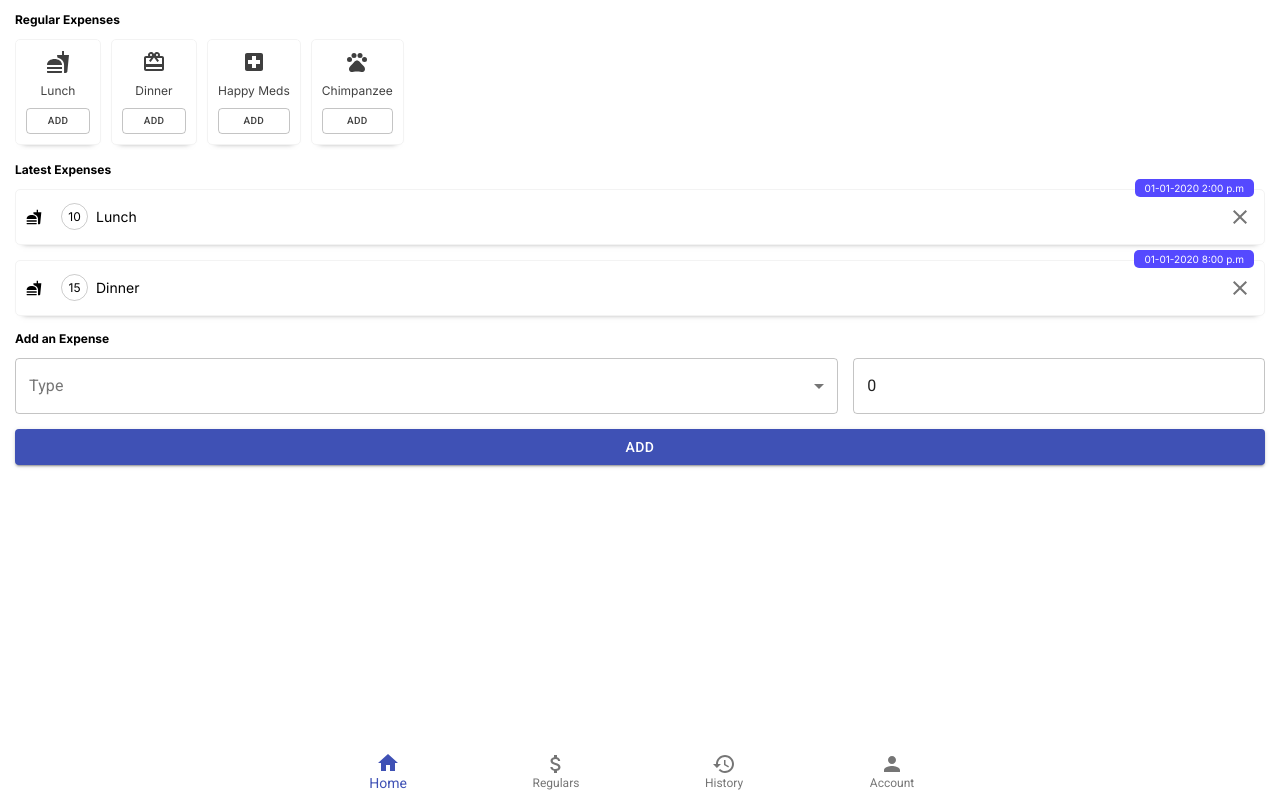
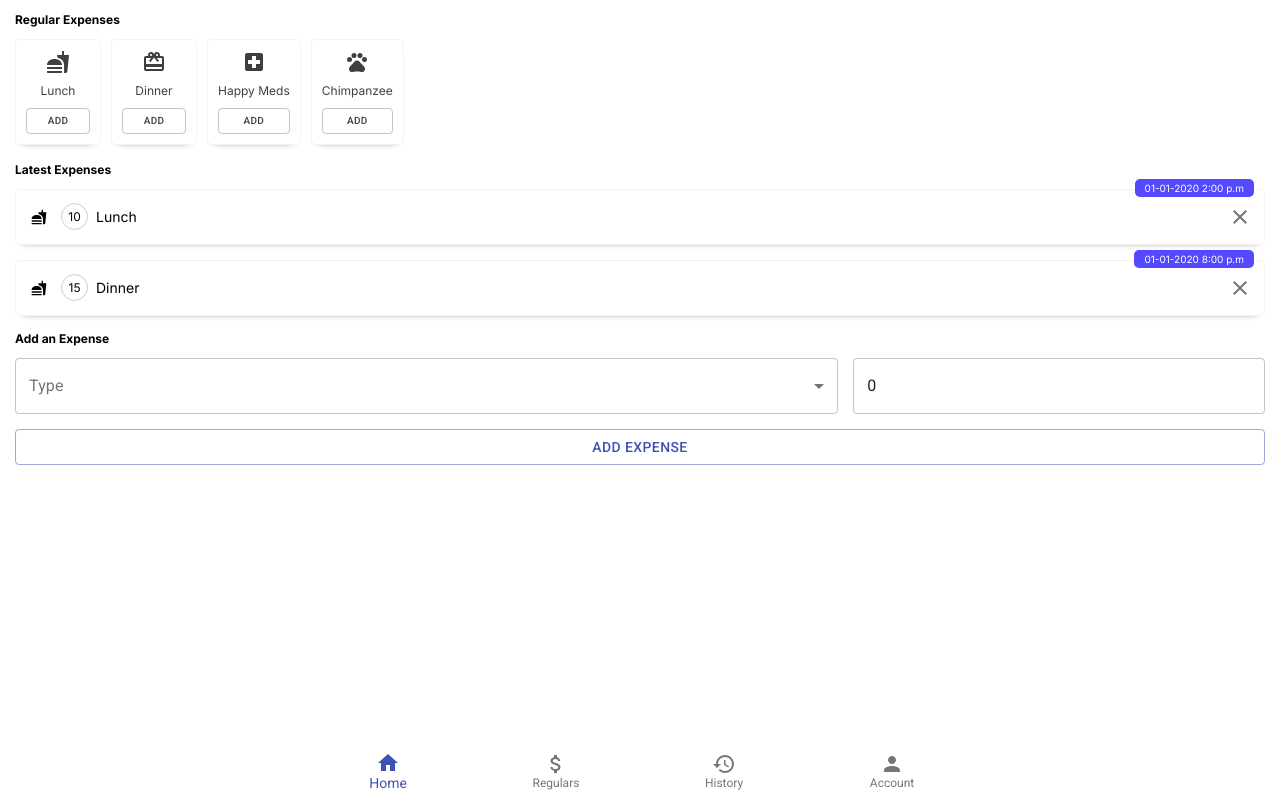
Before and after one commit to rajsaha/lazywallet, a React (Create React App) app: page / in a window 1280 px wide. Built offline with nearby package versions, Linux system fonts and the light colour scheme.

Commit message:
minor css change

```diff
--- a/src/components/AddExpense/AddExpense.js
+++ b/src/components/AddExpense/AddExpense.js
@@ -34,7 +34,7 @@ function AddExpense() {
                     <TextField variant="outlined" value={amount} onChange={(e) => {setAmount(e.target.value)}} />
                 </div>
                 <div className="add-button">
-                    <Button variant="contained" color="primary">Add</Button>
+                    <Button variant="outlined" color="primary">Add Expense</Button>
                 </div>
             </form>
         </>
--- a/src/components/ExpenseHistory/ExpenseHistory.scss
+++ b/src/components/ExpenseHistory/ExpenseHistory.scss
@@ -33,6 +33,7 @@
         .expense-icon {
             display: grid;
             place-items: center;
+            margin-left: 10px;
 
             .MuiSvgIcon-root {
                 font-size: 16px;
```
Also changed, not shown: 1 other file (tests, documents, lock files or other folders).
